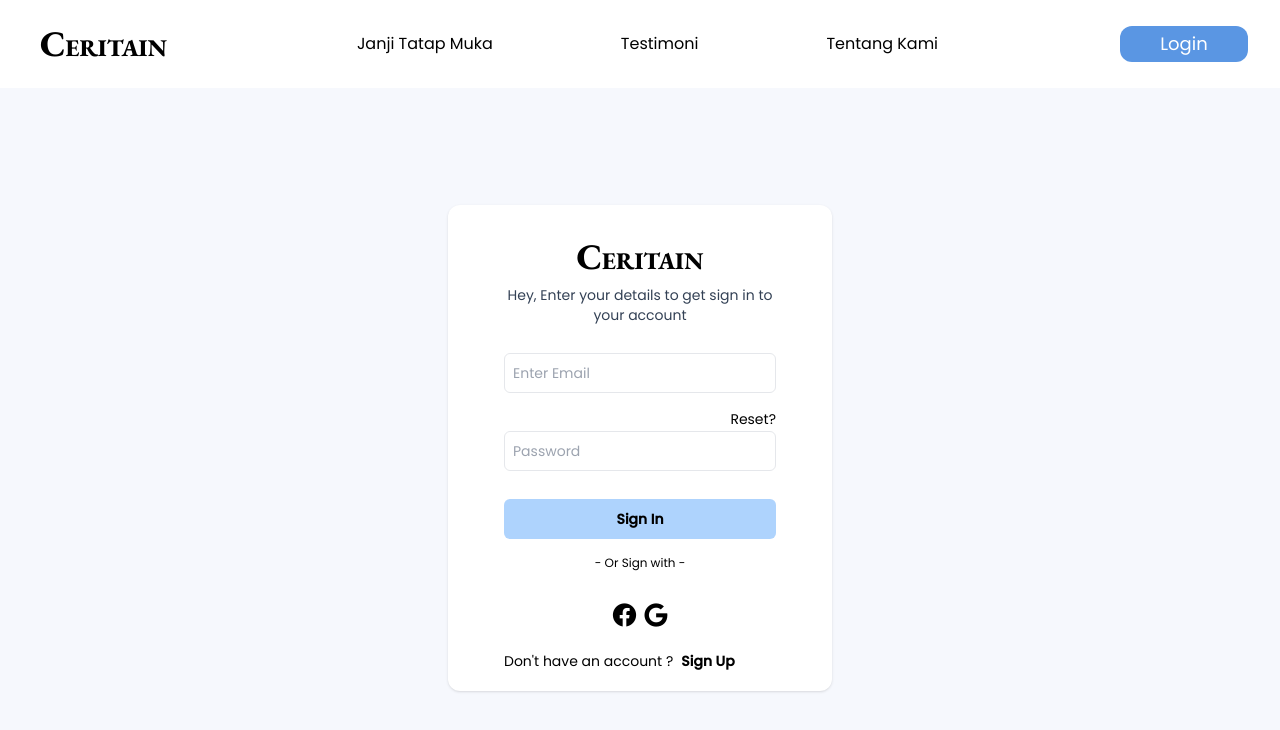
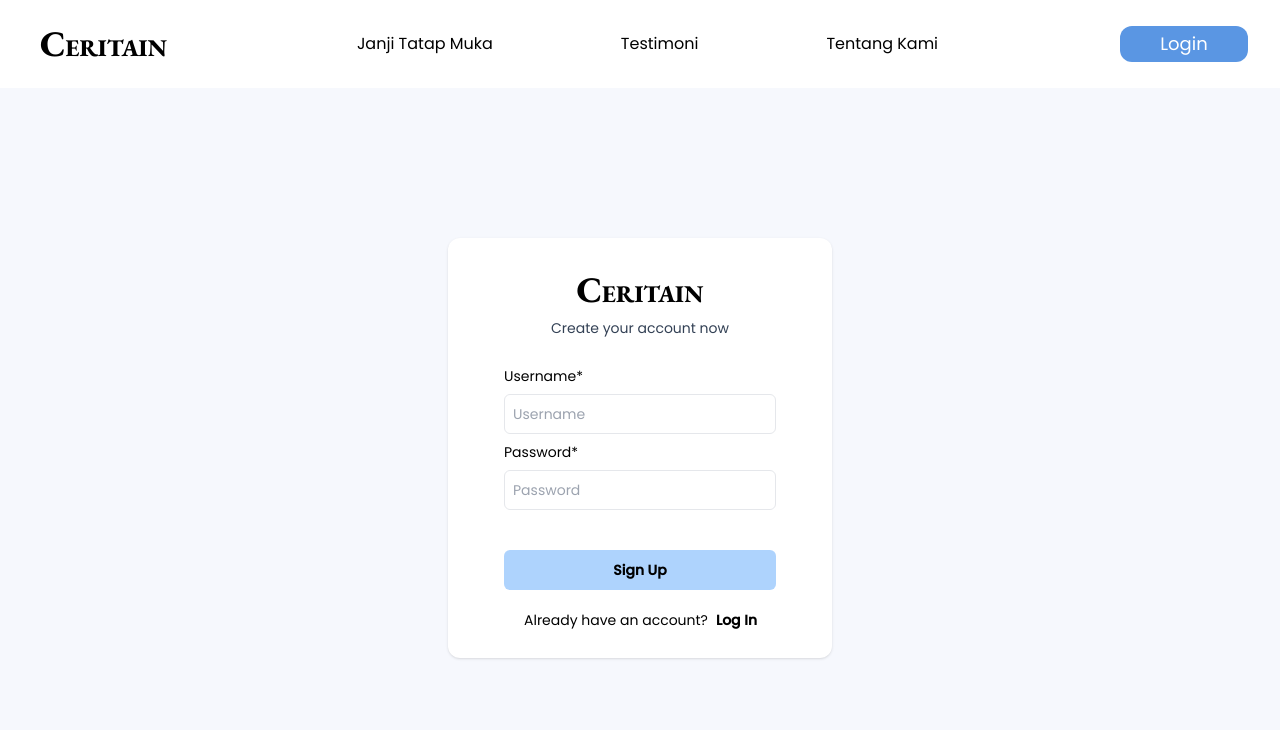
Before and after one commit to AhmadAzkia/ceritain, a React (Create React App) app: page /register in a window 1280 px wide. Shown: the top 730 px of the page. Built offline with nearby package versions, Linux system fonts and the light colour scheme; a web font is replaced by a local one.

Commit message:
Register Progress

```diff
--- a/src/App.js
+++ b/src/App.js
@@ -2,6 +2,7 @@
 import { BrowserRouter as Router, Routes, Route} from 'react-router-dom';
 import Home from './Pages/Home';
 import Login from './Pages/Login';
+import Register from './Pages/Register';
 import { render } from "react-dom";
 
 function App() {
@@ -10,7 +11,7 @@
       <Routes>
         <Route path='/' element={<Home />} />
         <Route path='/login' element={<Login />} />
-        <Route path='/register' element={<Login />} />
+        <Route path='/register' element={<Register />} />
       </Routes>
     </Router>
   );
--- a/src/Pages/Login.js
+++ b/src/Pages/Login.js
@@ -38,21 +38,24 @@
                 </h1>
           <p className="text-center text-slate-700 fontLoginn text-sm">Hey, Enter your details to get sign in to your account</p>
           <div className="flex flex-col mt-7 gap-2 fontLoginn">
-            <input className="w-full h-10 ps-2 border rounded-md text-sm" type="text" name="username" id="username" placeholder="Enter Email" required onChange={(e) => setUsername(e.target.value)}  />
-            <div className="text-right">
-              <button className="text-sm mt-2">Reset?</button>
+            <input className="w-full h-10 ps-2 border rounded-md text-sm" type="text" name="username" id="username" placeholder="Username" required onChange={(e) => setUsername(e.target.value)}  />
+            <div className="text-right mt-4">
               <input className="w-full h-10 ps-2 border rounded-md text-sm" type="password" name="password" id="password" placeholder="Password" required onChange={(e) => setPassword(e.target.value)}  />
+            </div>
+            <div className="flex flex-row text-left">
+              <input className="w-4 mt-2" type="checkbox" name="remember" id="remember"  />
+              <p className=" text-sm mt-2 pl-2">Remember me  </p>
+              <button className="pl-[90px] text-sm mt-2">Forgot?</button>
             </div>
           </div>
           <button className="w-full h-10 bg-blue-300 font-semibold rounded-md text-sm fontLoginn bg-opacity-75 mt-7" type="submit">Sign In</button>
           <div className="text-xs fontLoginn mt-4 text-center">- Or Sign with -</div>
-            <div className="flex justify-center items-center mt-7 gap-2 fontLoginn">
-              <i class="fa-brands fa-facebook text-2xl cursor-pointer"></i>
-              <i class="fa-brands fa-google text-2xl cursor-pointer"></i>
+            <div className="flex justify-center items-center mt-5 gap-2 fontLoginn">
+              <i class="fa-brands fa-google text-2xl cursor-pointer"></i><p className="text-sm fontLoginn">Google</p>
             </div>
-          <div className="flex flex-row gap-2 mt-5 mb-5">
-          <p className="text-sm fontLoginn">Don't have an account ?</p>
-          <button className="font-semibold text-sm fontLoginn" onClick={()=>navigate('/')}>Sign Up</button>
+          <div className="flex flex-row gap-2 mt-5 mb-5 pl-5">
+          <p className="text-sm fontLoginn">Don't have an account?</p>
+          <button className="font-semibold text-sm fontLoginn" onClick={()=>navigate('/register')}>Sign Up</button>
           </div>
         </div>
       </div>
--- a/src/Pages/Register.js
+++ b/src/Pages/Register.js
@@ -6,10 +6,32 @@
 import axios from "axios";
 
 function Register() {
-
+  let navigate = useNavigate()
   return (
     <>
     <Navbar />
+    <form>
+      <div className="w-full min-h-screen grid place-items-center bg-[#F6F8FD]">
+        <div className="w-96 bg-white shadow rounded-xl px-14 -mt-20">
+          <h1 className="text-center text-2xl fontLogo mt-8 mb-2">
+                  <span className="text-4xl">C</span>
+                  ERITAIN
+                </h1>
+          <p className="text-center text-slate-700 fontLoginn text-sm">Create your account now</p>
+          <div className="flex flex-col mt-7 gap-2 fontLoginn">
+            <p className="text-sm fontLoginn">Username*</p>
+            <input className="w-full h-10 ps-2 border rounded-md text-sm" type="text" name="username" id="username" placeholder="Username" required  />
+            <p className="text-sm fontLoginn">Password*</p>
+            <input className="w-full h-10 ps-2 border rounded-md text-sm" type="text" name="username" id="username" placeholder="Password" required  />
+          </div>
+          <button className="w-full h-10 bg-blue-300 font-semibold rounded-md text-sm fontLoginn bg-opacity-75 mt-10" type="submit">Sign Up</button>
+          <div className="flex flex-row gap-2 mt-5 mb-7 pl-5">
+          <p className="text-sm fontLoginn">Already have an account?</p>
+          <button className="font-semibold text-sm fontLoginn" onClick={()=>navigate('/login')}>Log In</button>
+          </div>
+        </div>
+      </div>
+    </form>
    </>
   );
 }
```
